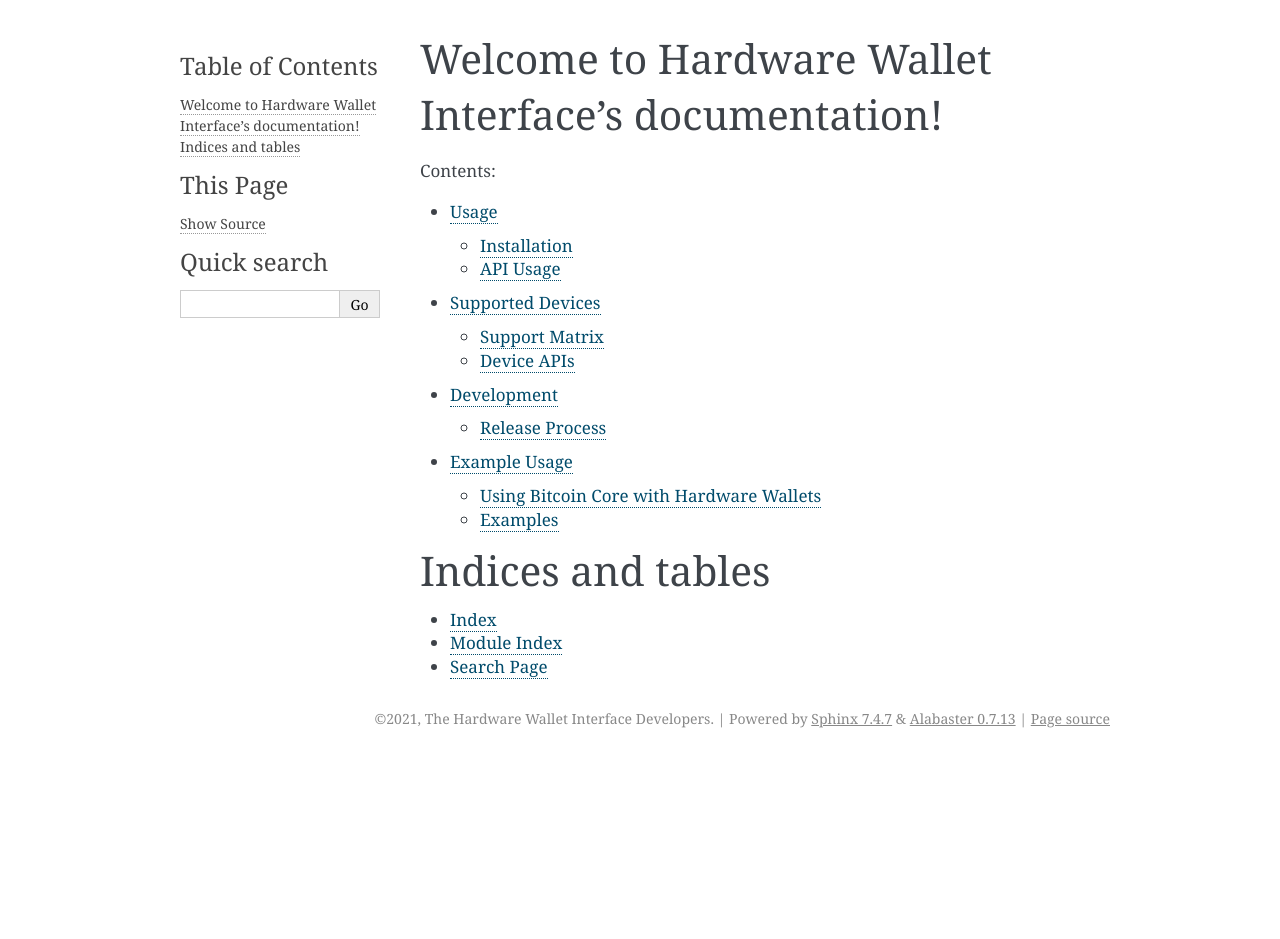
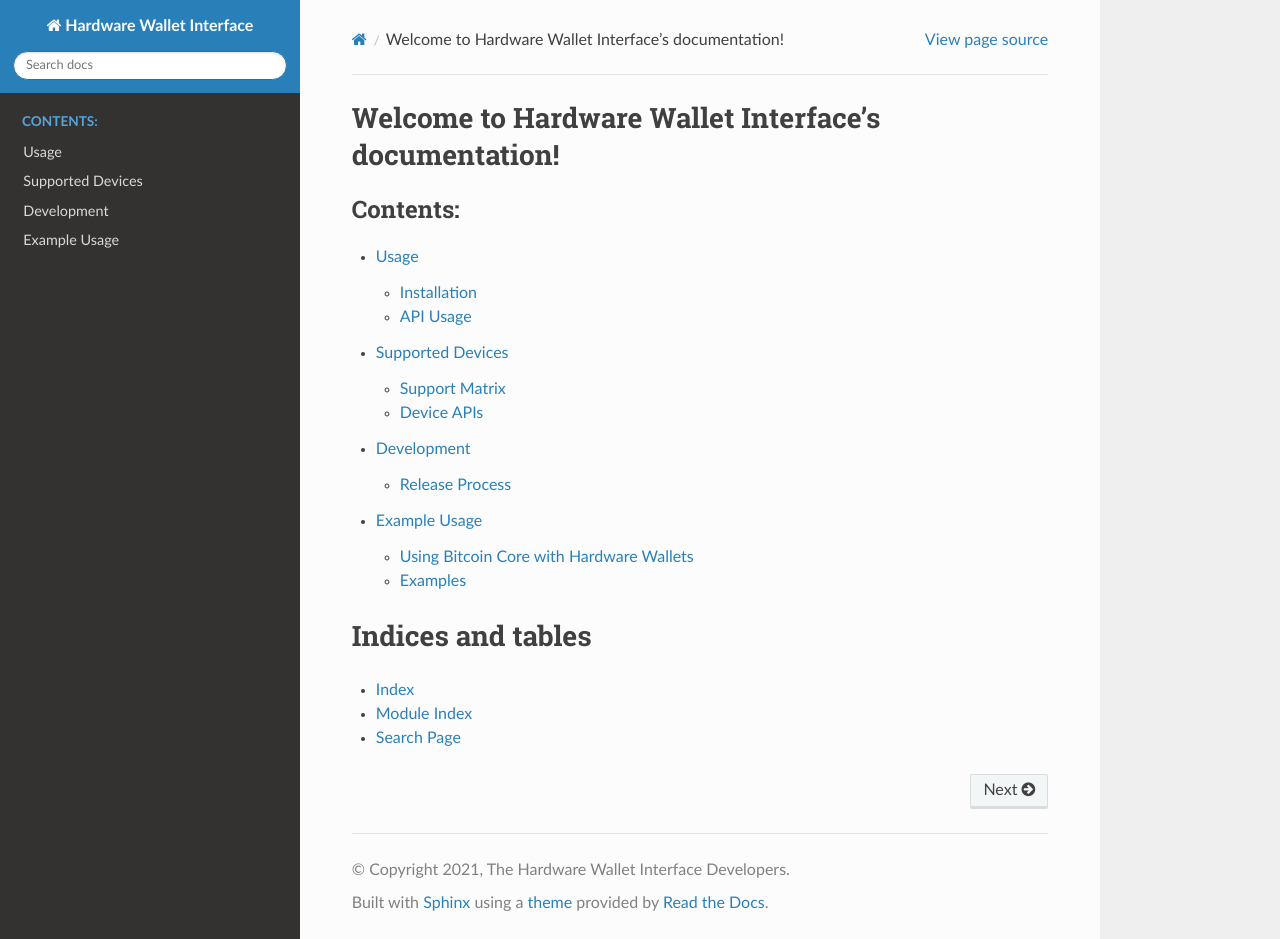
Before and after one commit to bitcoin-core/HWI, a Sphinx documentation site: the page built from docs/index.rst, in a window 1280 px wide and 939 px high. Built offline with Sphinx 7.4.7 and the Read the Docs theme 2.0.0, drawn with Linux system fonts in a browser that asks for light colours.

Commit message:
Configure readthedocs.org

```diff
--- a/docs/conf.py
+++ b/docs/conf.py
@@ -10,9 +10,10 @@
 # add these directories to sys.path here. If the directory is relative to the
 # documentation root, use os.path.abspath to make it absolute, like shown here.
 #
-# import os
-# import sys
-# sys.path.insert(0, os.path.abspath('.'))
+import os
+import sys
+
+sys.path.insert(0, os.path.abspath('..'))
 
 
 # -- Project information -----------------------------------------------------
@@ -32,6 +33,7 @@
 # ones.
 extensions = [
     "sphinx.ext.autodoc",
+    "sphinx_rtd_theme",
 ]
 
 # Add any paths that contain templates here, relative to this directory.
@@ -52,7 +54,7 @@
 # The theme to use for HTML and HTML Help pages.  See the documentation for
 # a list of builtin themes.
 #
-html_theme = 'alabaster'
+html_theme = "sphinx_rtd_theme"
 
 # Add any paths that contain custom static files (such as style sheets) here,
 # relative to this directory. They are copied after the builtin static files,
@@ -67,3 +69,6 @@
 
 # Show both class and init docstring
 autoclass_content = "both"
+
+# Mock these imports
+autodoc_mock_imports = ["hid", "ecdsa", "pyaes", "mnemonic", "typing_extensions", "usb1", "PySide2"]
--- /dev/null
+++ b/docs/requirements.txt
@@ -0,0 +1,2 @@
+sphinxcontrib-autoprogram>=0.1.5
+sphinx>=3.2.1
--- a/pyproject.toml
+++ b/pyproject.toml
@@ -38,6 +38,7 @@
 flake8 = "^3.7"
 mypy = "^0.790"
 sphinx = "^3.2.1"
+sphinx-rtd-theme = "^0.5.1"
 
 [tool.poetry.scripts]
 hwi = 'hwilib._cli:main'
```
Also changed, not shown: .readthedocs.yml (added), 1 other file.
